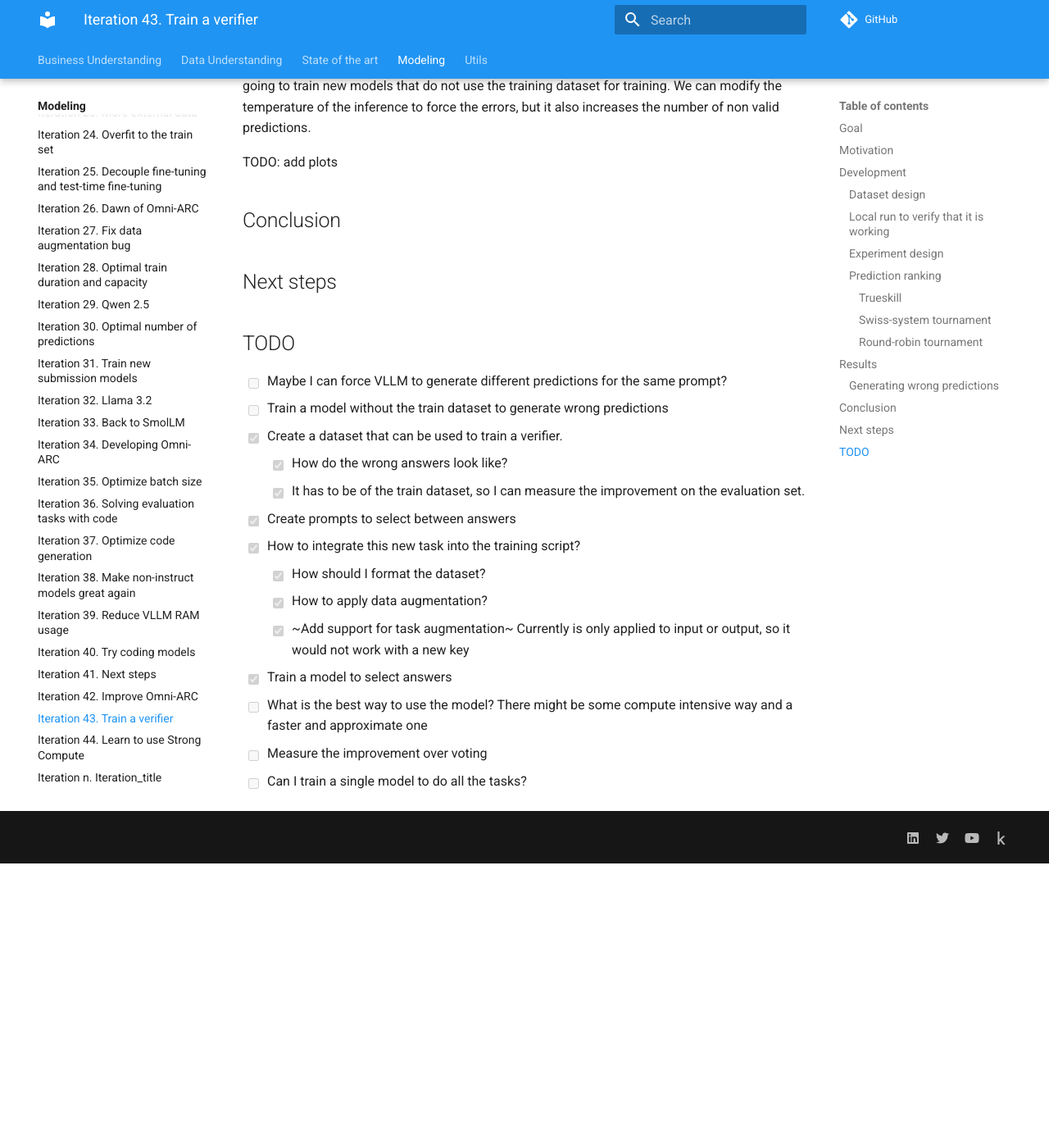
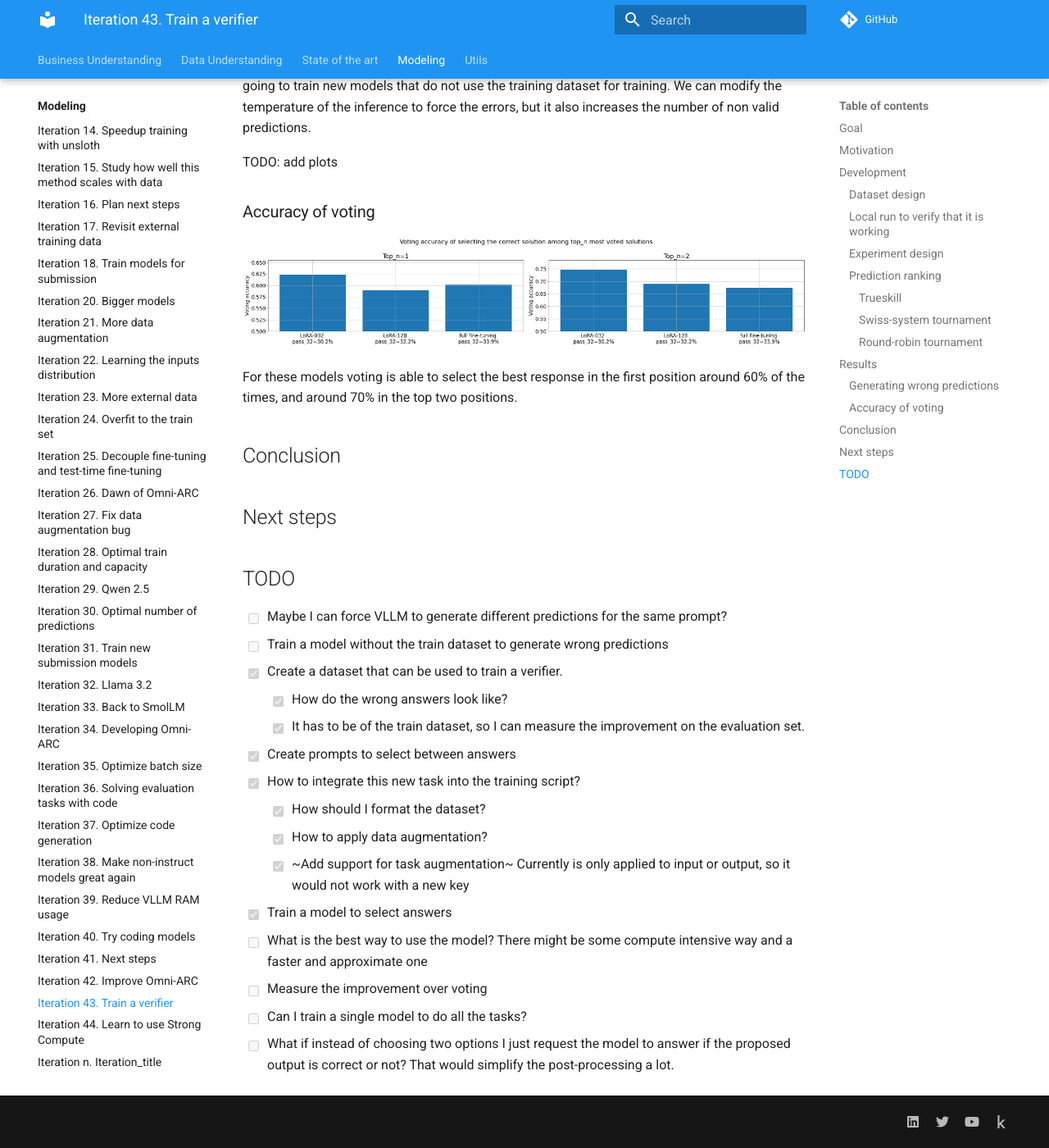
Before and after one commit to zhengjunyao-work/arc24, an MkDocs documentation site: the page built from docs/modeling/Iteration_43_train_a_verifier.md, in a window 1280 px wide and 1400 px high, scrolled down 3352 px. Shown: the whole window at 82% size. Built offline with MkDocs 1.6.1 and Material for MkDocs 9.7.7, drawn with Linux system fonts in a browser that asks for light colours; comment, search, counter and statistics services are not loaded; before the commit the page ends 4405 px from its top, so only the background shows below that.

Commit message:
updated documentation

```diff
--- a/docs/modeling/Iteration_43_train_a_verifier.md
+++ b/docs/modeling/Iteration_43_train_a_verifier.md
@@ -139,6 +139,11 @@ the temperature of the inference to force the errors, but it also increases the
 
 TODO: add plots
 
+### Accuracy of voting
+
+![accuracy voting](res/2024-10-24-12-40-08.png)
+
+For these models voting is able to select the best response in the first position around 60% of the times, and around 70% in the top two positions.
 
 ## Conclusion
 
@@ -160,3 +165,5 @@ TODO: add plots
 - [ ] What is the best way to use the model? There might be some compute intensive way and a faster and approximate one
 - [ ] Measure the improvement over voting
 - [ ] Can I train a single model to do all the tasks?
+- [ ] What if instead of choosing two options I just request the model to answer if the proposed output is correct or not?
+  That would simplify the post-processing a lot.
```
Also changed, not shown: docs/modeling/res/2024-10-24-12-40-08.png (added).
